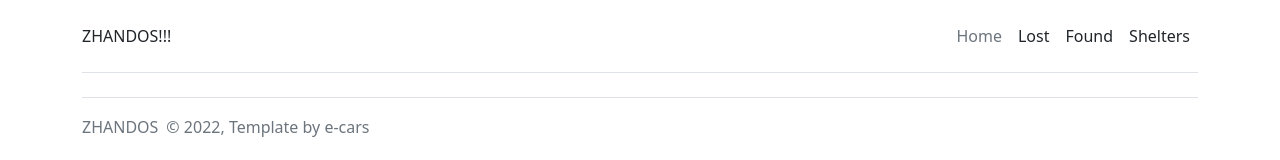
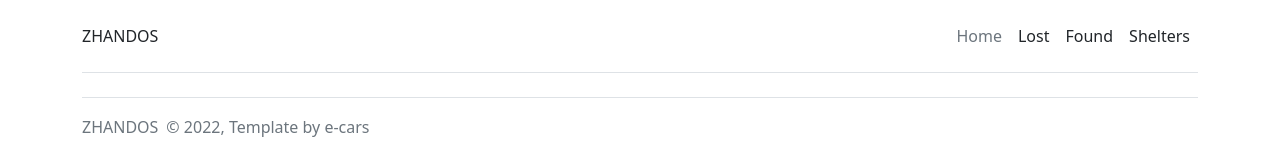
Before and after one commit to Nourbol/zhandos_react, a React (Create React App) app: page /admin/unconfirmed_posts in a window 1280 px wide. Shown: the top 160 px of the page. Built offline with nearby package versions, Linux system fonts and the light colour scheme.

Commit message:
Test commit

```diff
--- a/src/components/Layout/Header.jsx
+++ b/src/components/Layout/Header.jsx
@@ -5,7 +5,7 @@ function Header() {
         <div className="container">
             <header className="d-flex flex-wrap align-items-center justify-content-center justify-content-md-between py-3 mb-4 border-bottom">
                 <a href="/" className="d-flex align-items-center col-md-3 mb-2 mb-md-0 text-dark text-decoration-none">
-                    ZHANDOS!!!
+                    ZHANDOS
                 </a>
                 <nav>
                     <ul className="nav col-12 col-md-auto mb-2 justify-content-center mb-md-0">
```
